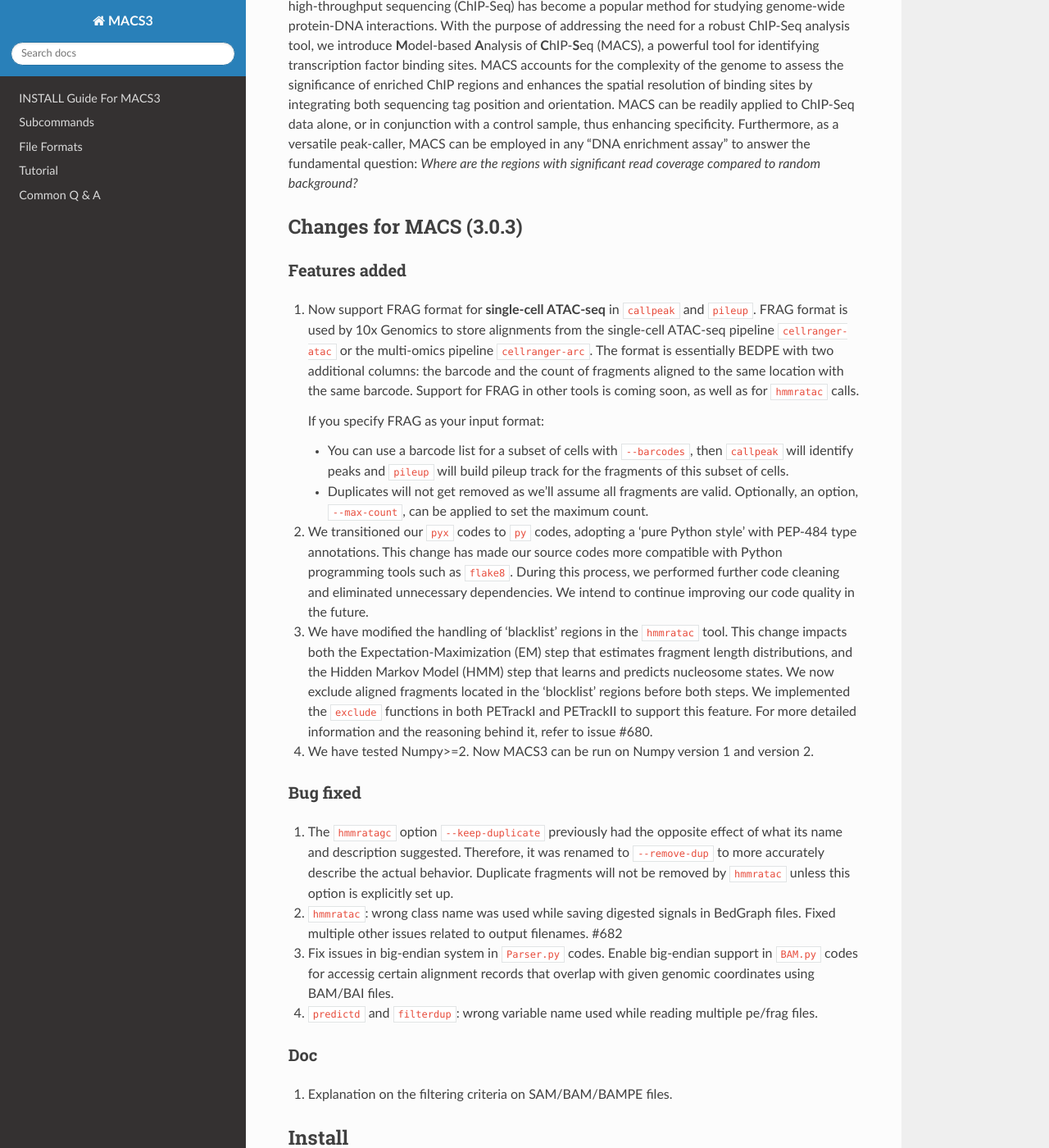
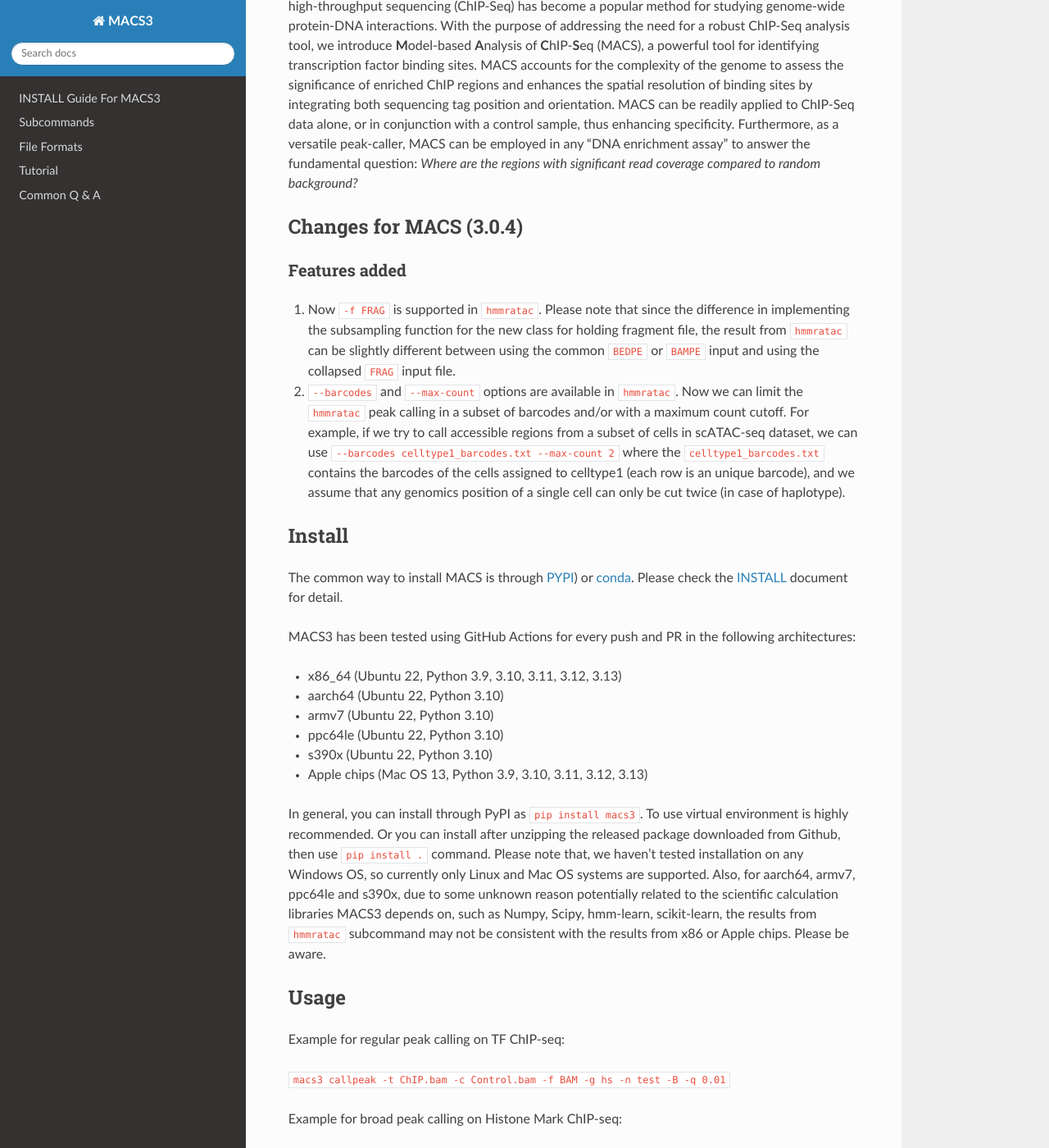
Before and after one commit to macs3-project/MACS, a Sphinx documentation site: the page built from docs/source/index.md, in a window 1280 px wide and 1400 px high, scrolled down 460 px. Shown: the whole window at 82% size. Built offline with Sphinx 7.4.7 and the Read the Docs theme 3.1.0, drawn with Linux system fonts in a browser that asks for light colours; pages that are not in the unit, such as notebooks, are missing from menus.

Commit message:
update docs;add barcodes and max-count options for hmmratac

```diff
--- a/docs/source/index.md
+++ b/docs/source/index.md
@@ -26,70 +26,25 @@
 question: *Where are the regions with significant read coverage
 compared to random background?*
 
-## Changes for MACS (3.0.3)
+## Changes for MACS (3.0.4)
 
 ### Features added
 
-1) Now support FRAG format for **single-cell ATAC-seq** in `callpeak` and
-`pileup`. FRAG format is used by 10x Genomics to store alignments from
-the single-cell ATAC-seq pipeline `cellranger-atac` or the multi-omics
-pipeline `cellranger-arc`. The format is essentially BEDPE with two
-additional columns: the barcode and the count of fragments aligned to
-the same location with the same barcode. Support for FRAG in other
-tools is coming soon, as well as for `hmmratac` calls.
+1) Now `-f FRAG` is supported in `hmmratac`. Please note that since
+the difference in implementing the subsampling function for the new
+class for holding fragment file, the result from `hmmratac` can be
+slightly different between using the common `BEDPE` or `BAMPE` input
+and using the collapsed `FRAG` input file.
 
-   If you specify FRAG as your input format:
-
-   - You can use a barcode list for a subset of cells with `--barcodes`,
-   then `callpeak` will identify peaks and `pileup` will build pileup
-   track for the fragments of this subset of cells.
-   - Duplicates will not get removed as we'll assume all fragments are
-   valid. Optionally, an option, `--max-count`, can be applied to set
-   the maximum count.
-
-2) We transitioned our `pyx` codes to `py` codes, adopting a 'pure
-Python style' with PEP-484 type annotations. This change has made our
-source codes more compatible with Python programming tools such as
-`flake8`. During this process, we performed further code cleaning and
-eliminated unnecessary dependencies. We intend to continue improving
-our code quality in the future.
-
-3) We have modified the handling of 'blacklist' regions in the
-`hmmratac` tool. This change impacts both the Expectation-Maximization
-(EM) step that estimates fragment length distributions, and the Hidden
-Markov Model (HMM) step that learns and predicts nucleosome states. We
-now exclude aligned fragments located in the 'blocklist' regions
-before both steps. We implemented the `exclude` functions in both
-PETrackI and PETrackII to support this feature. For more detailed
-information and the reasoning behind it, refer to issue #680.
-
-4) We have tested Numpy>=2. Now MACS3 can be run on Numpy version 1 and
-version 2.
-
-### Bug fixed
-
-1) The `hmmratagc` option `--keep-duplicate` previously had the
-opposite effect of what its name and description suggested. Therefore,
-it was renamed to `--remove-dup` to more accurately describe the
-actual behavior. Duplicate fragments will not be removed by `hmmratac`
-unless this option is explicitly set up.
-
-2) `hmmratac`: wrong class name was used while saving digested signals
-in BedGraph files. Fixed multiple other issues related to output
-filenames. #682
-
-3) Fix issues in big-endian system in `Parser.py` codes. Enable
-big-endian support in `BAM.py` codes for accessig certain alignment
-records that overlap with given genomic coordinates using BAM/BAI
-files.
-
-4) `predictd` and `filterdup`: wrong variable name used while
-reading multiple pe/frag files.
-
-### Doc
-
-1) Explanation on the filtering criteria on SAM/BAM/BAMPE files.
-
+2) `--barcodes` and `--max-count` options are available in
+`hmmratac`. Now we can limit the `hmmratac` peak calling in a subset
+of barcodes and/or with a maximum count cutoff. For example, if we try
+to call accessible regions from a subset of cells in scATAC-seq
+dataset, we can use `--barcodes celltype1_barcodes.txt --max-count 2`
+where the `celltype1_barcodes.txt` contains the barcodes of the cells
+assigned to celltype1 (each row is an unique barcode), and we assume
+that any genomics position of a single cell can only be cut twice (in
+case of haplotype).
 
 ## Install
 
```
Also changed, not shown: docs/source/docs/hmmratac.md (+41 -11 lines), 7 other files.
